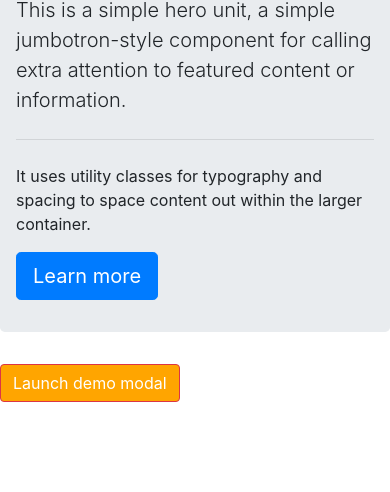
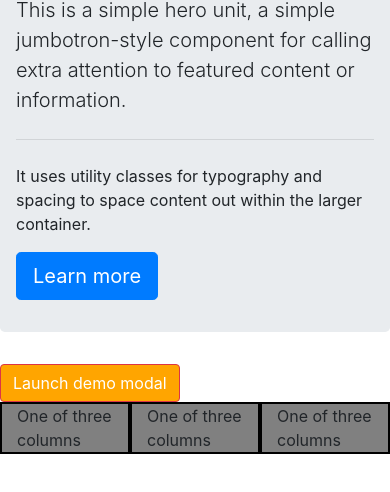
Before and after one commit to Fey0xFF/webDev, a plain HTML site: page bootstrap-testing/index.html in a window 390 px wide. Shown: the part 168-660 px from the top of the page. Drawn offline with nearby package versions, Linux system fonts and the light colour scheme.

Commit message:
responsive bootstrap grid tests

```diff
--- a/bootstrap-testing/index.html
+++ b/bootstrap-testing/index.html
@@ -76,6 +76,20 @@
 		</div>
 	</div>
 
+	<div class="container">
+	  <div class="row">
+	    <div class="col col-sm-6 col-md-12 col-lg-12">
+	      One of three columns
+	    </div>
+	    <div class="col col-sm-3 col-md-6 col-lg-12">
+	      One of three columns
+	    </div>
+	    <div class="col col-sm-3 col-md-6 col-lg-12">
+	      One of three columns
+	    </div>
+	  </div>
+	</div>
+
 
 
 	<script src="https://code.jquery.com/jquery-3.3.1.slim.min.js" integrity="sha384-q8i/X+965DzO0rT7abK41JStQIAqVgRVzpbzo5smXKp4YfRvH+8abtTE1Pi6jizo" crossorigin="anonymous"></script>
--- a/bootstrap-testing/style.css
+++ b/bootstrap-testing/style.css
@@ -5,3 +5,8 @@
 .btn-danger:hover {
 	background-color: purple;
 }
+
+.col {
+	background-color: grey;
+	border: 2px solid black;
+}
```
